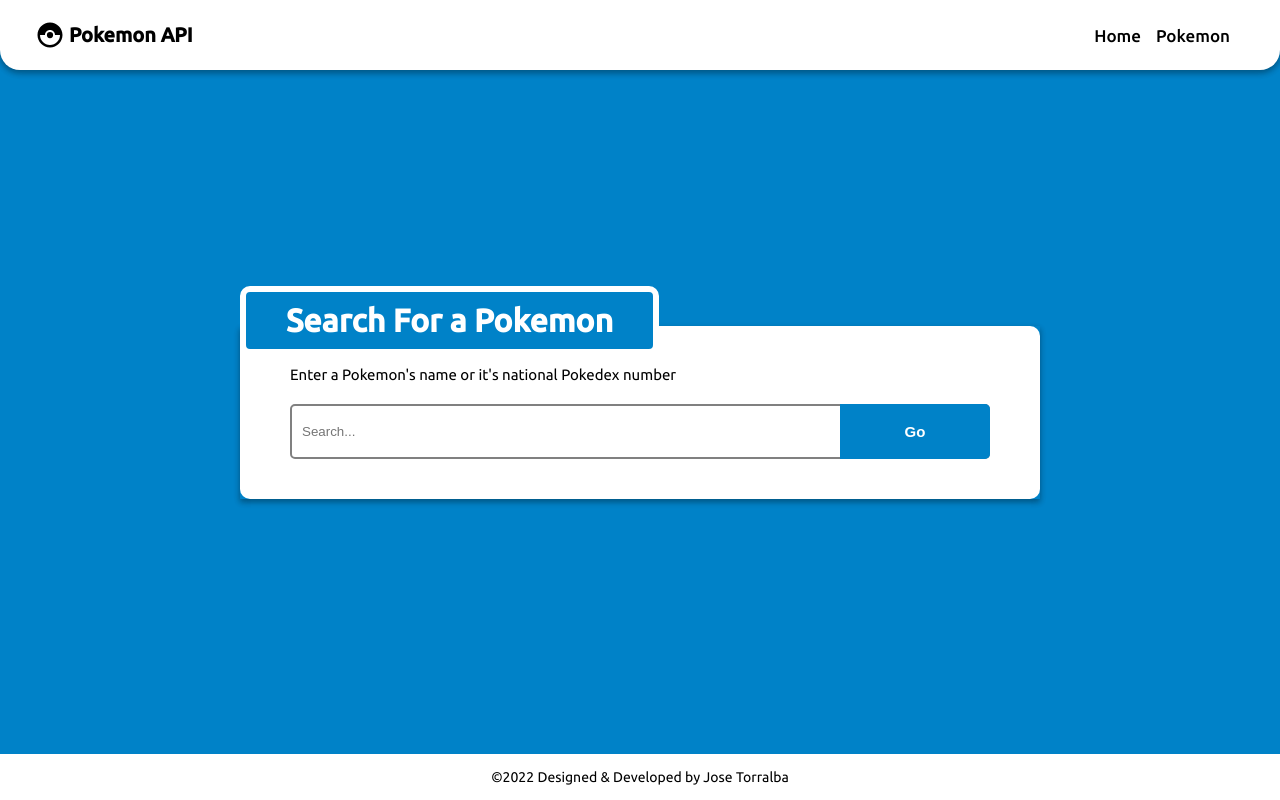
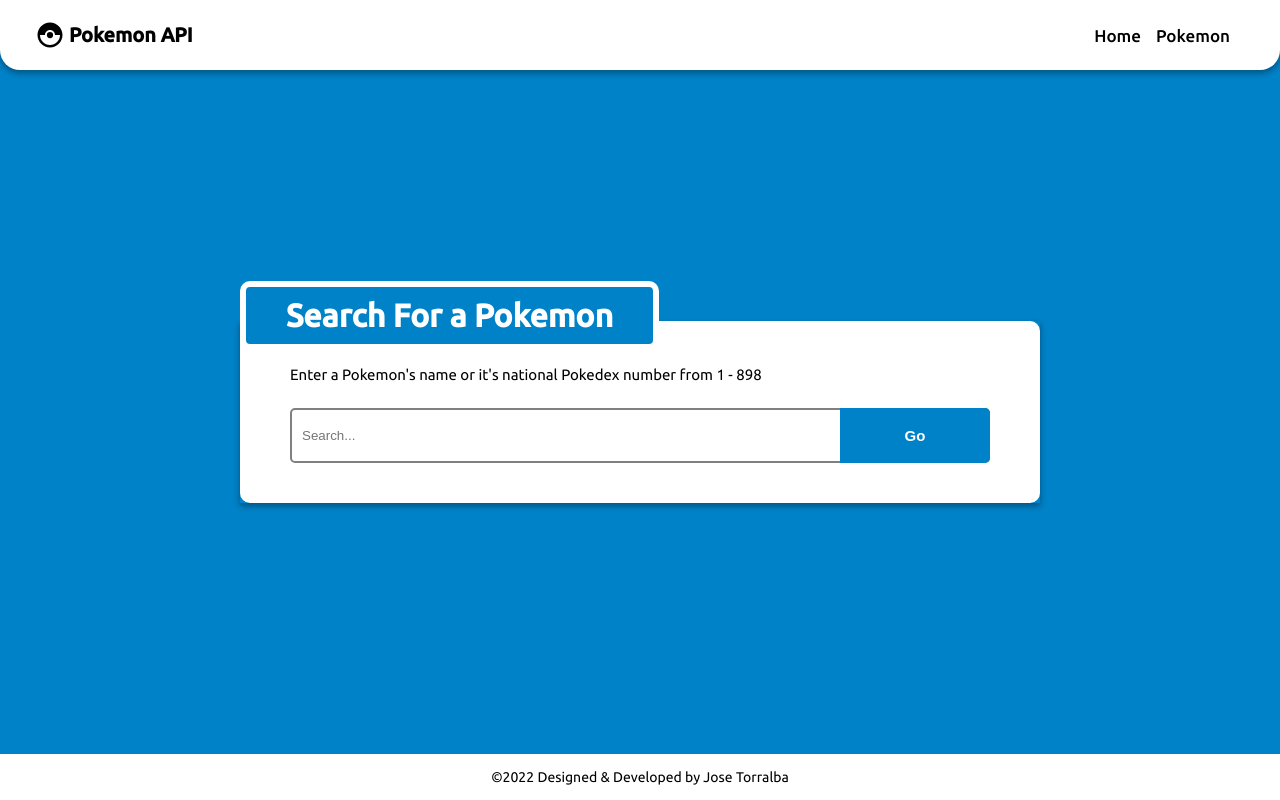
Before and after one commit to JoseTorralba/Pokemon-API, a React (Create React App) app: page / in a window 1280 px wide. Built offline with nearby package versions, Linux system fonts and the light colour scheme; the HTML template or start-up script is replaced by a standard one.

Commit message:
fixed form button

```diff
--- a/src/components/pokemon/PokemonSearch.jsx
+++ b/src/components/pokemon/PokemonSearch.jsx
@@ -52,7 +52,8 @@ const PokemonSearch = () => {
           <form onSubmit={submitHandler} className={classes.form}>
             <h1 className={classes.formTitle}>Search For a Pokemon</h1>
             <p className={classes.text}>
-              Enter a Pokemon's name or it's national Pokedex number
+              Enter a Pokemon's name or it's national Pokedex number from 1 -
+              898
             </p>
 
             <div className={classes.input}>
--- a/src/components/pokemon/PokemonSearch.module.css
+++ b/src/components/pokemon/PokemonSearch.module.css
@@ -31,10 +31,8 @@
 
 .text {
   font-size: 1.5rem;
-}
-
-.text:not(:last-child) {
-  margin-bottom: 0.6rem;
+  margin-bottom: 2.5rem;
+  margin-top: 0.5rem;
 }
 
 .input {
@@ -47,7 +45,7 @@
   border-bottom-right-radius: 0.5rem;
   border-top-left-radius: 0.5rem;
   border-bottom-left-radius: 0.5rem;
-  margin-top: 1.5rem;
+  /* margin-top: 1.5rem; */
   padding: 1.8rem 1rem;
   padding-right: 18rem;
 
@@ -62,19 +60,17 @@
   background-color: #0082c8;
   border: 2px solid #0082c8;
   border: none;
-  /* border-left: none; */
   border-top-right-radius: 0.5rem;
   border-bottom-right-radius: 0.5rem;
   color: #fff;
   font-size: 1.5rem;
   font-weight: 900;
-  margin-top: 1.5rem;
-  padding: 1.9rem 1rem;
   position: absolute;
   top: 0;
   right: 0;
   outline: none;
   width: 15rem;
+  height: 100%;
 }
 
 .button:hover {
@@ -144,3 +140,9 @@
     width: 8rem;
   }
 }
+
+@media only screen and (max-width: 20em) {
+  .form {
+    padding: 4rem 3rem 4rem 3rem;
+  }
+}
```
